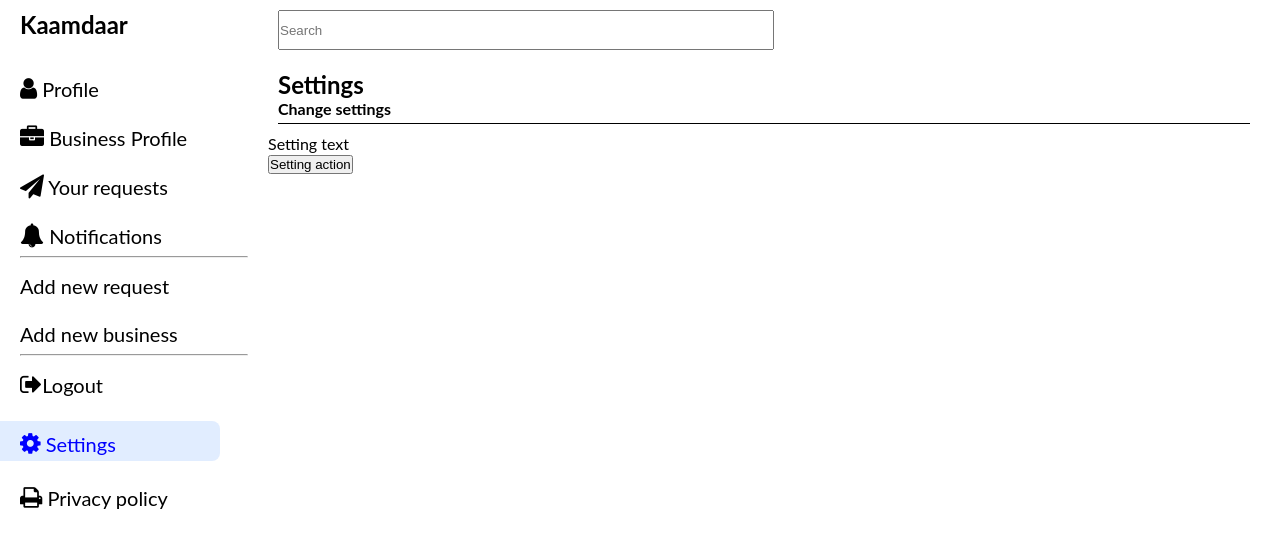
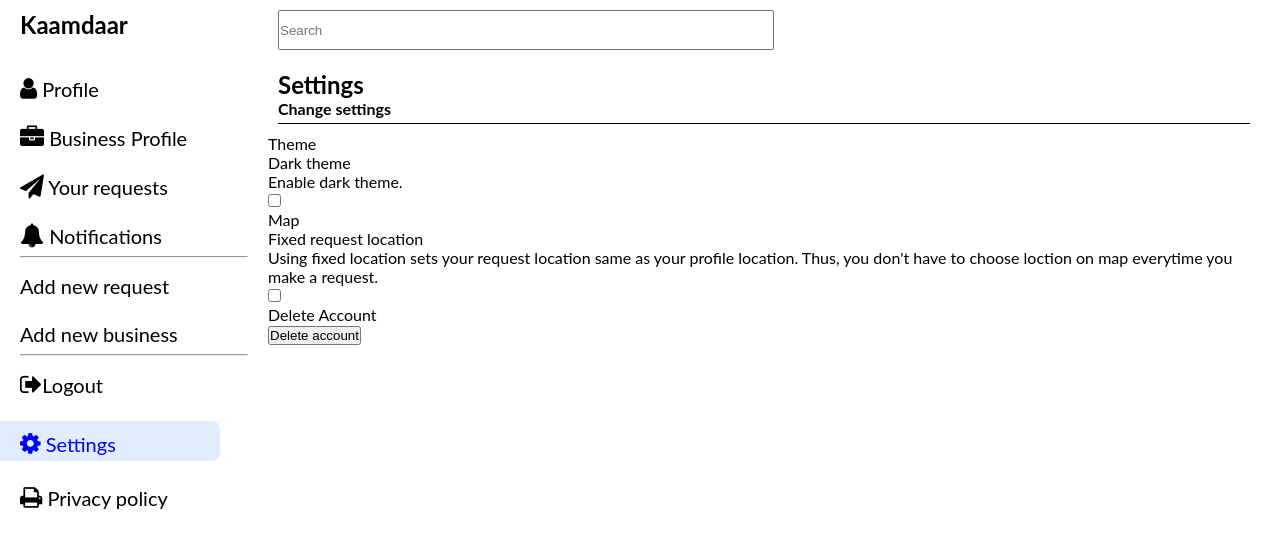
Before and after one commit to rigel-star/kaamdaar-php, a PHP site: page /views/settings.php in a window 1280 px wide. Shown: the top 548 px of the page. Run offline with PHP 8.4, Linux system fonts and the light colour scheme.

Commit message:
settings list html structure

```diff
--- a/views/settings.php
+++ b/views/settings.php
@@ -62,15 +62,83 @@
                             </div>
                         </div>
                     </div>
-                    <div class="setting-list">
-                        <div class="setting">
-                            <div class="setting-text">
+                    <div class="settings-container">
+                        <div class="settings-category">
+                            <div class="category-title">
                                 <p>
-                                    Setting text
+                                    Theme
                                 </p>
                             </div>
-                            <div class="setting-action">
-                                <button>Setting action</button>
+                            <div class="settings-list">
+                                <div class="setting">
+                                    <div class="setting-text">
+                                        <div class="setting-title">
+                                            <p>
+                                                Dark theme
+                                            </p>
+                                        </div>
+                                        <div class="setting-description">
+                                            <p>
+                                                Enable dark theme.
+                                            </p>
+                                        </div>
+                                    </div>
+                                    <div class="setting-action">
+                                        <input type="checkbox" />
+                                    </div>
+                                </div>
+                            </div>
+                        </div>
+                        <div class="settings-category">
+                            <div class="category-title">
+                                <p>
+                                    Map
+                                </p>
+                            </div>
+                            <div class="settings-list">
+                                <div class="setting">
+                                    <div class="setting-text">
+                                        <div class="setting-title">
+                                            <p>
+                                                Fixed request location
+                                            </p>
+                                        </div>
+                                        <div class="setting-description">
+                                            <p>
+                                                Using fixed location sets your request location same as your profile location. Thus, you don't have to choose loction on map everytime you make a request.
+                                            </p>
+                                        </div>
+                                    </div>
+                                    <div class="setting-action">
+                                        <input type="checkbox" />
+                                    </div>
+                                </div>
+                            </div>
+                        </div>
+                        <div class="settings-category">
+                            <div class="category-title">
+                                <p>
+                                    Delete Account
+                                </p>
+                            </div>
+                            <div class="settings-list">
+                                <div class="setting">
+                                    <div class="setting-text">
+                                        <div class="setting-title">
+                                            <p>
+
+                                            </p>
+                                        </div>
+                                        <div class="setting-description">
+                                            <p>
+
+                                            </p>
+                                        </div>
+                                    </div>
+                                    <div class="setting-action">
+                                        <button class="delete-acnt-btn">Delete account</button>
+                                    </div>
+                                </div>
                             </div>
                         </div>
                     </div>
```
